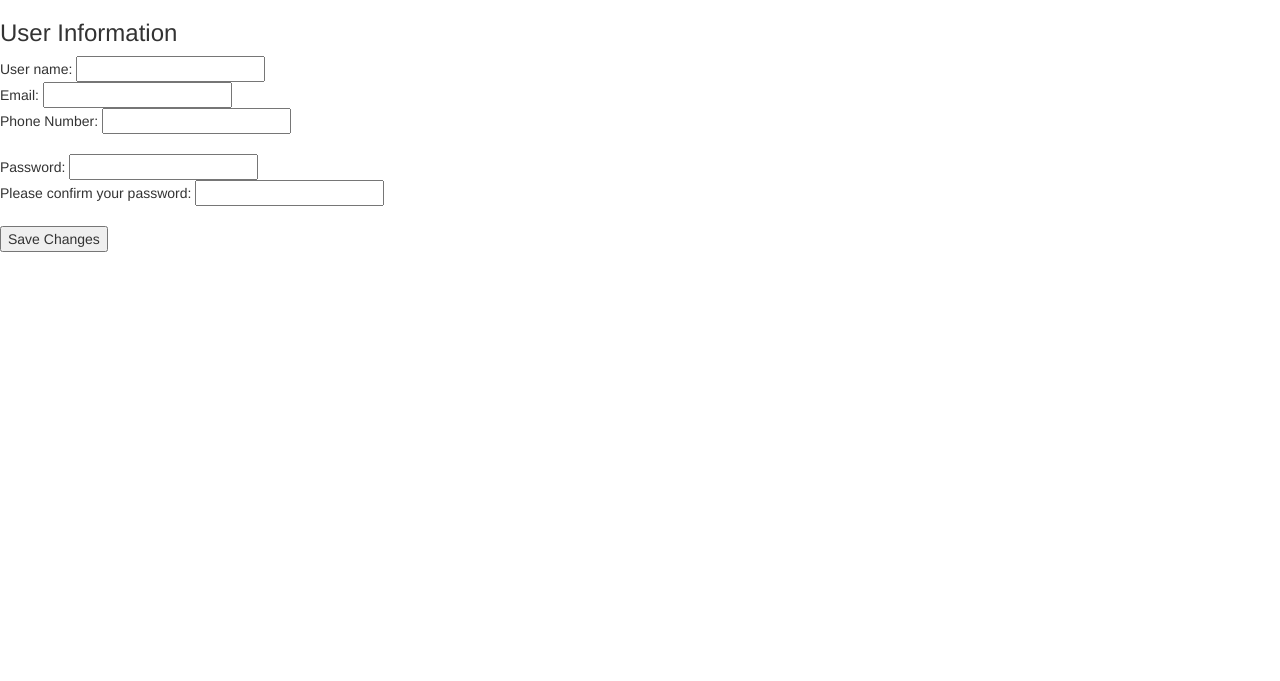
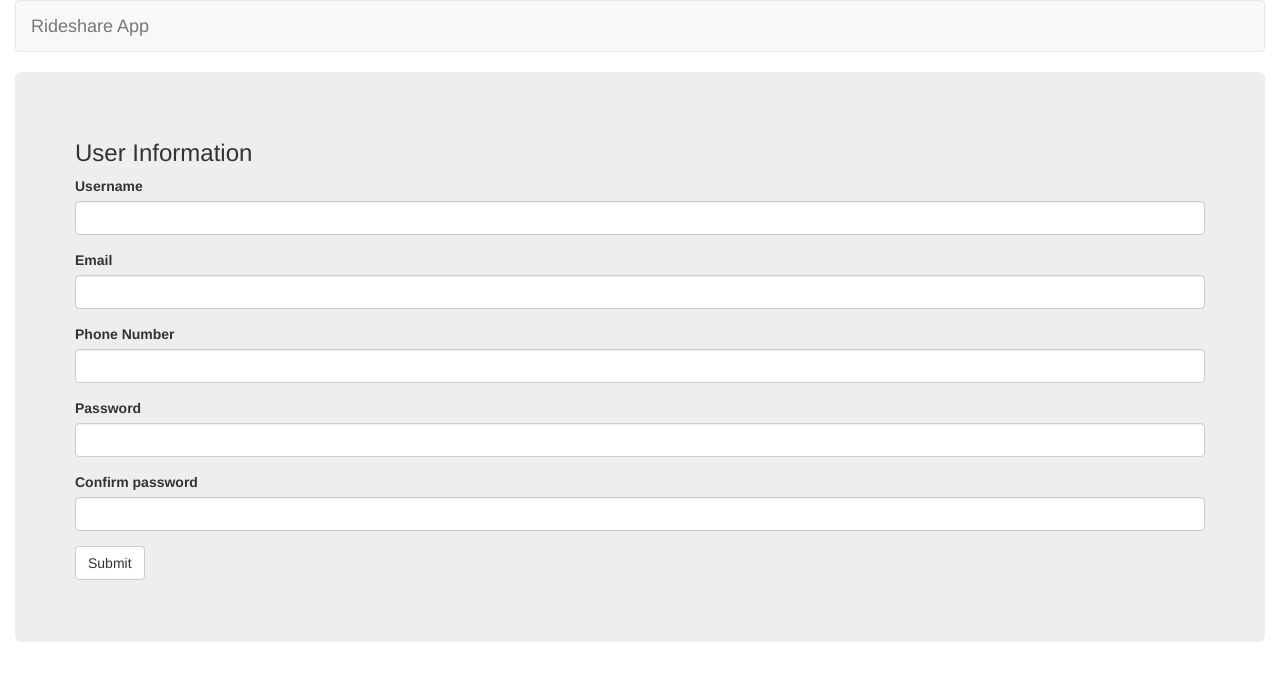
Before and after one commit to intelij/DataBasic, a PHP site: page /createpassenger.php in a window 1280 px wide. Shown: the top 681 px of the page. Run offline with PHP 8.4, Linux system fonts and the light colour scheme; some libraries are stand-ins or nearby versions.

Commit message:
Bootstrap

```diff
--- a/createpassenger.php
+++ b/createpassenger.php
@@ -7,22 +7,22 @@ $passwordIsEmpty = false;
 $password2IsEmpty = false;
 
 
-if ($_SERVER['REQUEST_METHOD'] == "POST"){
-    if ($_POST['user']==""){
+if ($_SERVER['REQUEST_METHOD'] == "POST") {
+    if ($_POST['user'] == "") {
         $userIsEmpty = true;
     }
 
-    if ($_POST['password']=="")
+    if ($_POST['password'] == "")
         $passwordIsEmpty = true;
-    if ($_POST['password2']=="")
+    if ($_POST['password2'] == "")
         $password2IsEmpty = true;
-    if ($_POST['password']!=$_POST['password2']) {
+    if ($_POST['password'] != $_POST['password2']) {
         $passwordIsValid = false;
     }
 
     if (!$passwordIsEmpty && !$password2IsEmpty && $passwordIsValid) {
         RideshareDB::getInstance()->create_passenger($_POST['user'],
-            $_POST['email'],$_POST['phoneNum'],$_POST['password']);
+            $_POST['email'], $_POST['phoneNum'], $_POST['password']);
 
         header('Location: index.php');
         exit;
@@ -40,38 +40,89 @@ if ($_SERVER['REQUEST_METHOD'] == "POST"){
 </head>
 <body>
 
-<h3>User Information</h3>
+<div class="container-fluid">
+    <div class="row">
+        <div class="col-md-12">
+            <nav class="navbar navbar-default" role="navigation">
+                <div class="navbar-header">
 
+                    <button type="button" class="navbar-toggle" data-toggle="collapse"
+                            data-target="#bs-example-navbar-collapse-1">
+                        <span class="sr-only">Toggle navigation</span><span class="icon-bar"></span><span
+                            class="icon-bar"></span><span class="icon-bar"></span>
+                    </button>
+                    <a class="navbar-brand" href="index.php">Rideshare App</a>
+                </div>
+
+            </nav>
+
+            <div class="jumbotron">
                 <form name="addPass" action="createpassenger.php" method="POST">
 
-    User name: <input type="text" name="user" required/><br/>
-    Email:  <input type="text" name="email" required/><br/>
-    Phone Number: <input type="text" name="phoneNum" required/><br/>
-    <br/>
-    Password: <input type="password" name="password" required/><br/>
+                    <form role="form" name="addPassenger" action="createpassenger.php" method="POST">
+                        <h3>User Information</h3>
+                        <div class="form-group">
+                            <label for="username">
+                                Username
+                            </label>
+                            <input type="text" class="form-control" name="user" required/>
+                        </div>
+
+                        <div class="form-group">
+                            <label for="email">
+                                Email
+                            </label>
+                            <input class="form-control" type="text" name="email" required/>
+                        </div>
+
+                        <div class="form-group">
+                            <label for="phone">
+                                Phone Number
+                            </label>
+                            <input class="form-control" type="text" name="phoneNum" required/>
+                        </div>
+
+                        <div class="form-group">
+                            <label for="pass">
+                                Password
+                            </label>
+                            <input class="form-control" type="password" name="password" required/>
+                        </div>
+
                         <?php
                         if ($passwordIsEmpty) {
-        echo ("Enter the password, please");
-        echo ("<br/>");
+                            echo("Enter the password, please");
+                            echo("<br/>");
                         }
                         ?>
 
-    Please confirm your password: <input type="password" name="password2" required/><br/>
+                        <div class="form-group">
+                            <label for="pass2">
+                                Confirm password
+                            </label>
+                            <input class="form-control" type="password" name="password2" required/>
+                        </div>
 
                         <?php
                         if ($password2IsEmpty) {
-        echo ("Confirm your password, please");
-        echo ("<br/>");
+                            echo("Confirm your password, please");
+                            echo("<br/>");
                         }
                         if (!$password2IsEmpty && !$passwordIsValid) {
-        echo ("<div>The passwords do not match!</div>");
-        echo ("<br/>");
+                            echo("<div>The passwords do not match!</div>");
+                            echo("<br/>");
                         }
                         ?>
 
-    <br/>
+                        <button type="submit" value="Save Changes" class="btn btn-default">Submit</button>
+                    </form>
+                 </div>
+            </div>
+        </div>
+    </div>
+</div>
 
-    <input type="submit" name="savePass" value="Save Changes"/>
-</form>
+
+
 </body>
 </html>
```
Also changed, not shown: createdriver.php (+0 -10 lines). Lines whose indentation alone changed are shown as unchanged.
